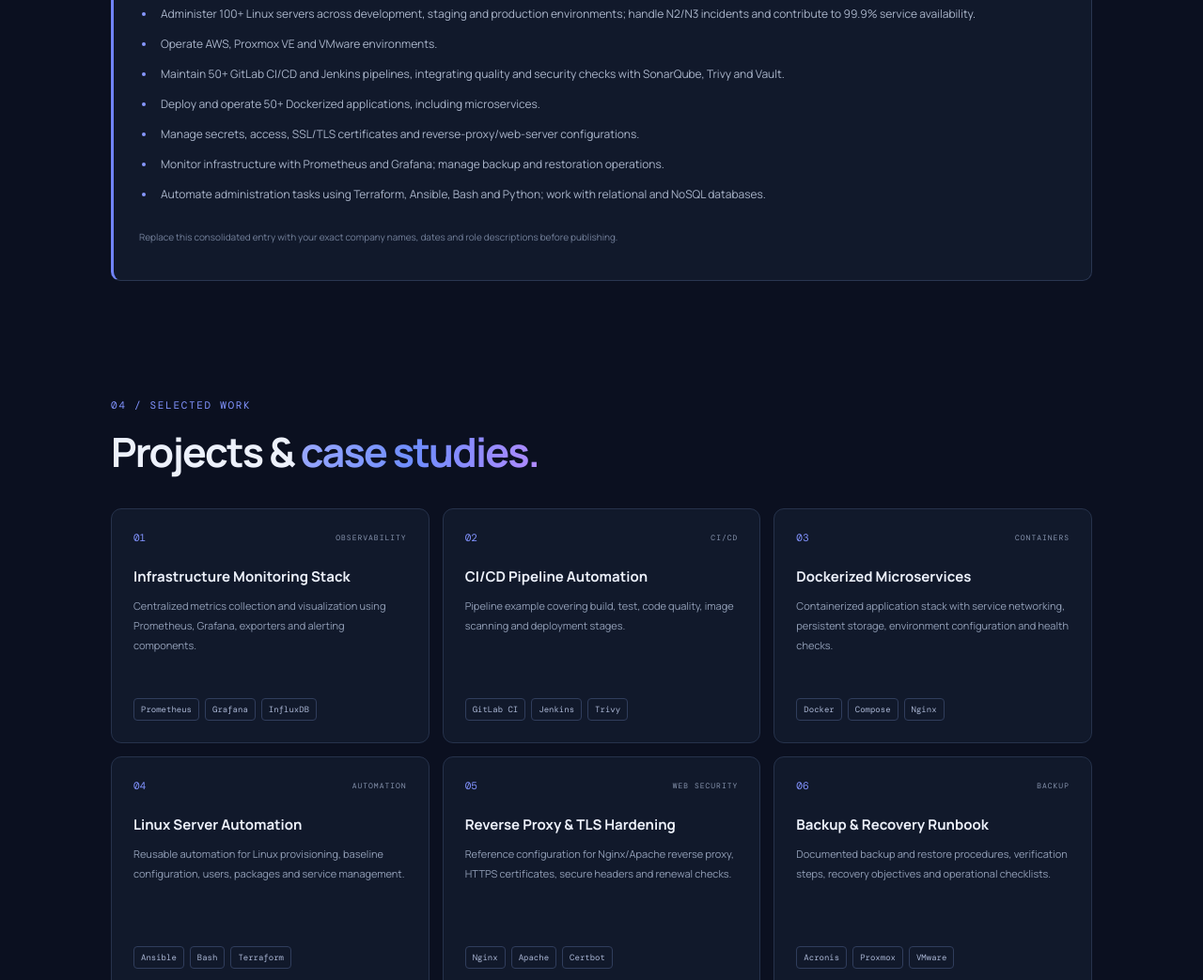
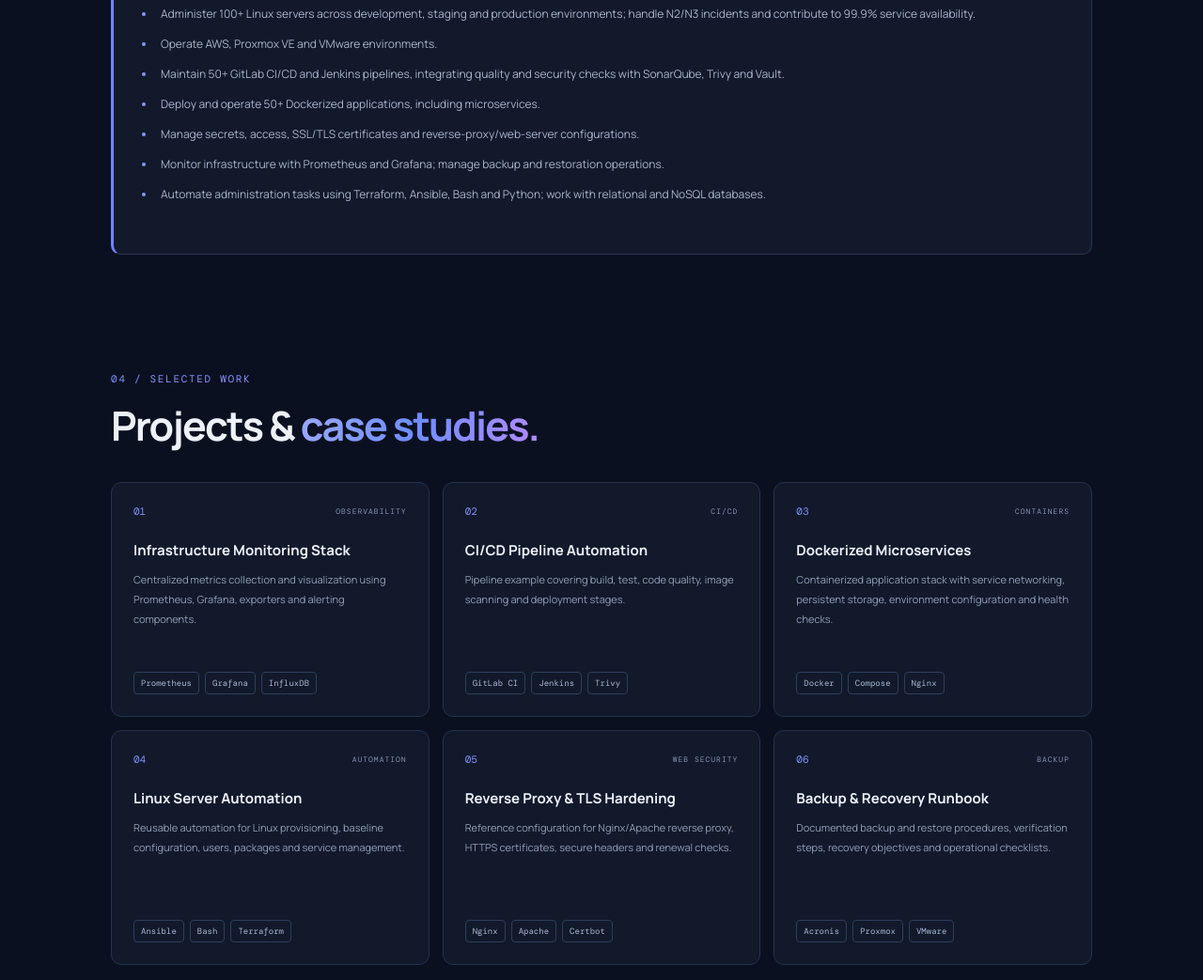
Before and after one commit to wejdenekh/wejdenekh.github.io, a plain HTML site: page index.html in a window 1280 px wide. Shown: the part 2334-3377 px from the top of the page at 94% size. Drawn offline with nearby package versions, Linux system fonts and the light colour scheme.

Commit message:
Update index.html

```diff
--- a/index.html
+++ b/index.html
@@ -95,7 +95,6 @@
           <li>Monitor infrastructure with Prometheus and Grafana; manage backup and restoration operations.</li>
           <li>Automate administration tasks using Terraform, Ansible, Bash and Python; work with relational and NoSQL databases.</li>
         </ul>
-        <p class="small-note">Replace this consolidated entry with your exact company names, dates and role descriptions before publishing.</p>
       </div>
     </section>
 
```
